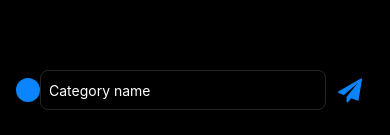
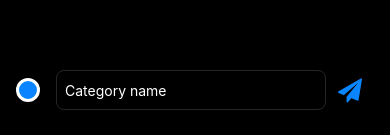
Before and after one commit to Andrsand/GoodbyeMoney, a React Native app: screen /Categories in a window 390 px wide. Shown: the part 706-841 px from the top of the page. Built offline with nearby package versions, Linux system fonts and the light colour scheme.

Commit message:
change style color-picker

```diff
--- a/screens/Categories.tsx
+++ b/screens/Categories.tsx
@@ -71,6 +71,8 @@ export const Categories = () => {
                             width: 24,
                             height: 24,
                             borderRadius: 12,
+                            borderWidth: 3,
+                            borderColor: 'white',
                         }}
                     />
                 </TouchableOpacity>
@@ -84,6 +86,7 @@ export const Categories = () => {
                         flex: 1,
                         borderRadius: 8,
                         paddingLeft: 8,
+                        marginLeft: 16,
                     }}
                 />
                 <TouchableOpacity
```
